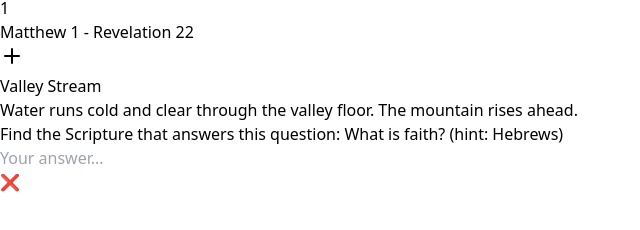
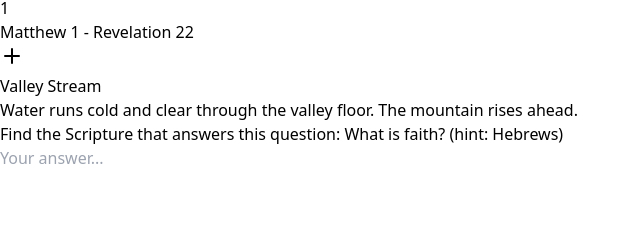
Before and after one commit to Log0ns/ScripturePlan, a React (Vite) app: page / in a window 1280 px wide. Shown: the part 124-354 px from the top of the page, without its empty margins (0-640 px from the left). Built offline with nearby package versions, Linux system fonts and the light colour scheme.

Commit message:
Update ScripturePlan.tsx

```diff
--- a/src/ScripturePlan.tsx
+++ b/src/ScripturePlan.tsx
@@ -584,17 +584,17 @@ export default function ScriptureReader() {
 
       {/* QUESTIONS SCREEN (overlay, slides in) */}
       <div
-        className={`fixed top-0 left-0 w-full h-full overflow-y-auto text-white transition-transform duration-700 ease-in-out z-40 ${
+        className={`fixed top-0 left-0 w-full h-full text-white transition-transform duration-700 ease-in-out z-40 ${
           showQuestions ? 'translate-x-0' : 'translate-x-full'
         }`}
       >
-        {/* Cloud background layer */}
-        <div className="absolute inset-0 bg-gradient-to-b from-sky-200 via-blue-100 to-white overflow-hidden">
-          <div className="absolute inset-0 opacity-60 animate-clouds bg-[url('/clouds.svg')] bg-repeat-x bg-top"></div>
-        </div>
-        <div className="p-6 space-y-12 pb-8"> {/* Added bottom padding so button doesn’t overlap */}
+        {/* Static cloud background that fills screen and beyond */}
+        <div className="absolute inset-0 bg-gradient-to-b from-sky-100 via-blue-50 to-white opacity-90"></div>
+
+        {/* Scrollable container that grows upward */}
+        <div className="relative flex flex-col-reverse overflow-y-auto h-full p-6 space-y-reverse space-y-12 pb-24">
           {questionList.map((q, i) => {
-            const unlocked = i === 0 || answers[i - 1]; // Unlock logic
+            const unlocked = i === 0 || answers[i - 1];
             if (!unlocked) return null;
             return (
               <div
@@ -628,13 +628,9 @@ export default function ScriptureReader() {
                     <div className="mt-4 text-green-300 font-semibold">✅ Correct!</div>
                   )}
                 </div>
-              </div>
-            );
-          })}
 
-              {/* Return button (bottom-right of final question) */}
-              {questionList.length > 0 && (
-                <div className="relative">
+                {/* Return button only on final unlocked question */}
+                {unlocked && i === questionList.length - 1 && (
                   <div className="absolute bottom-6 right-6">
                     <button
                       onClick={() => setShowQuestions(false)}
@@ -643,8 +639,10 @@ export default function ScriptureReader() {
                       ❌
                     </button>
                   </div>
-                </div>
-              )}
+                )}
+              </div>
+            );
+          })}
         </div>
       </div>
 
```
